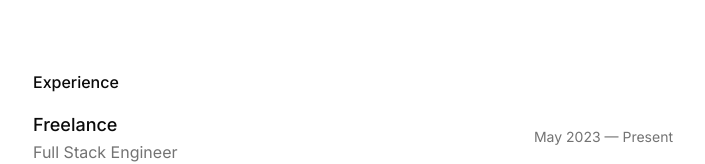
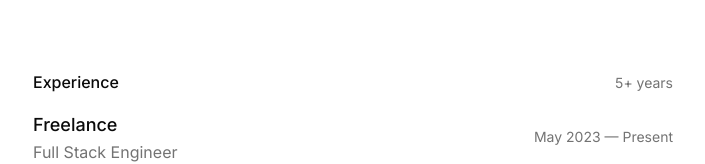
Before and after one commit to brijeshmarch16/portfolio, a Next.js app: page / in a window 1280 px wide. Shown: the part 858-1022 px from the top of the page, without its empty margins (287-992 px from the left). Built offline with nearby package versions, Linux system fonts and the light colour scheme.

Commit message:
Add experience duration label

```diff
--- a/src/components/experience.tsx
+++ b/src/components/experience.tsx
@@ -22,9 +22,12 @@ export function Experience() {
       aria-labelledby="experience-heading"
       className="flex flex-col gap-4"
     >
-      <h2 id="experience-heading" className="text-base font-medium">
-        Experience
-      </h2>
+      <div className="flex items-baseline justify-between gap-4">
+        <h2 id="experience-heading" className="text-base font-medium">
+          Experience
+        </h2>
+        <p className="text-sm text-muted-foreground">5+ years</p>
+      </div>
 
       <div>
         {experience.map((item) => (
```
